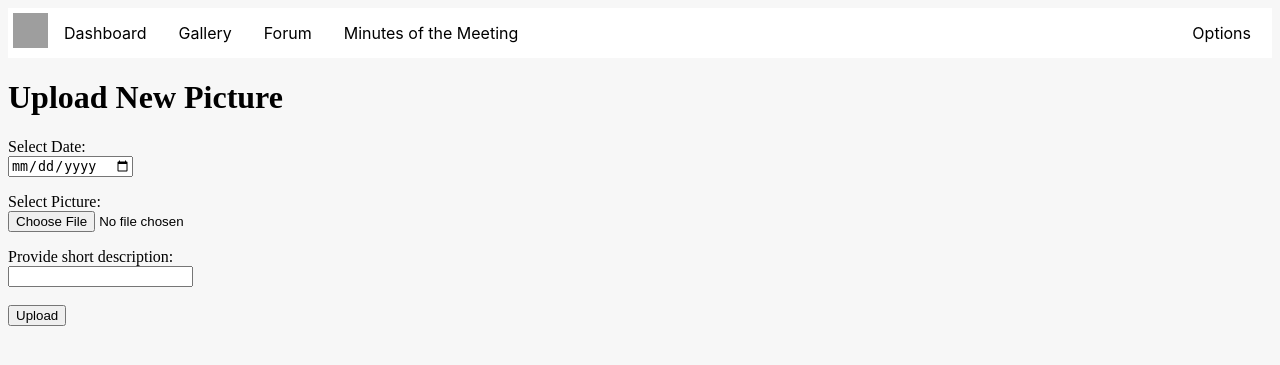
After one commit to delinquentxx/FINALTOPRAMIS, a Flask app: page /upload_picture in a window 1280 px wide. The commit adds this page. Shown: the top 365 px of the page. Run offline with Flask 2, Linux system fonts and the light colour scheme; grey boxes are pictures that could not be loaded.

Commit message:
- added DateField, SelectField, TextAreaField for froms - added Gallery model - added image upload functionality - removed calendar in navbar - renamed upload_new_picture.html to upload_picture.html

```diff
--- a/app.py
+++ b/app.py
@@ -2,7 +2,7 @@ from flask import Flask, render_template, request, url_for, redirect
 from flask_sqlalchemy import SQLAlchemy
 from flask_login import UserMixin, login_user, LoginManager, logout_user, current_user, login_required
 from flask_wtf import FlaskForm
-from wtforms import StringField, PasswordField, SubmitField
+from wtforms import StringField, PasswordField, SubmitField, DateField, SelectField, TextAreaField
 from wtforms.validators import InputRequired, Length, ValidationError
 from flask_bcrypt import Bcrypt
 from data import *
@@ -33,6 +33,12 @@ class Announcement(db.Model, UserMixin):
     committee = db.Column(db.String(30), nullable=False)
     message = db.Column(db.String, nullable=False)
 
+class Gallery(db.Model, UserMixin):
+    id = db.Column(db.Integer, primary_key=True)
+    date = db.Column(db.String(20), nullable=False)
+    image = db.Column(db.LargeBinary, nullable=False)
+    description = db.Column(db.String, nullable=False)
+
 class RegisterForm(FlaskForm):
     studentid = StringField(validators=[InputRequired(), Length
         (min=10, max=10)], render_kw={"placeholder": "Student ID"})
@@ -58,12 +64,12 @@ class LoginForm(FlaskForm):
     submit = SubmitField("Login")
 
 class CreateAnnouncementForm(FlaskForm):
-    date = StringField(validators=[InputRequired(), Length
-        (min=10, max=20)], render_kw={"placeholder": "Date"})
-    committee = StringField(validators=[InputRequired()], render_kw={"placeholder": "Committee"})
-    message = StringField(validators=[InputRequired()], render_kw={"placeholder": "Message"})
+    date = DateField(validators=[InputRequired()], render_kw={"placeholder": "Date"})
+    committee = SelectField(choices=[('Executive Committee'), ('Internal Affairs Committee'), ('External Affairs Committee'), ('Records and Documentations Management Committee'), ('Treasury and Possessions Development Committee')], validators=[InputRequired()], render_kw={"placeholder": "Committee"})
+    message = TextAreaField(validators=[InputRequired()], render_kw={"placeholder": "Message"})
 
     submit = SubmitField("Post Announcement")
+
 
 @app.route('/login', methods=['GET', 'POST'])
 def login():
@@ -125,7 +131,6 @@ def process_delete_announcement():
     process_deleting_announcement(announcement_id)
     return render_template("dashboard.html")
 
-
 @app.route('/minutes', methods=["GET"])
 @login_required
 def minutes():
@@ -136,37 +141,33 @@ def minutes():
 def gallery():
     return render_template("gallery.html")
 
-@app.route('/upload_new_picture', methods=["GET"])
-def upload_new_picture():
-    return render_template("upload_new_picture.html")
+@app.route('/upload_picture', methods=['GET', 'POST'])
+def upload_picture():
 
-@app.route('/process_new_picture', methods=['post'])
-def process_new_picture():
-    picture_date = request.form['date']
-    picture_image = request.form['image']
-    picture_details = request.form['image_details']
+    if request.method == 'POST':
+        file = request.files['image'].read()
+        date = request.form['date']
+        description = request.form['description']
 
-    image_data = {'date': picture_date,
-                    'image': picture_image,
-                    'details': picture_details}
-    insert_picture(image_data)
-    return render_template("gallery.html")
+        new_upload = Gallery(date=date, image=file, description=description)
+        db.session.add(new_upload)
+        db.session.commit()
+        return redirect(url_for('gallery'))
+
+
+    return render_template('upload_picture.html')
+
 
 @app.route('/forum', methods=["GET", "POST"])
 @login_required
 def forum():
     return render_template("forum.html")
 
-@app.route('/calendar', methods=["GET"])
-@login_required
-def calendar():
-    return render_template("calendar.html")
 
 @app.route('/profile', methods=["GET"])
 @login_required
 def profile():
     return render_template("profile.html")
-
 
 
 @app.route('/logout', methods=['GET', 'POST'])
--- a/templates/base2.html
+++ b/templates/base2.html
@@ -13,7 +13,6 @@
 <ul>
   <li><img class = "header-img" src = {{ url_for('static', filename='navbar/FLIPP_LOGO.png') }} alt = "FLIPP Logo"></li>
   <li><a href="{{ url_for('dashboard') }}">Dashboard</a></li>
-  <li><a href="{{ url_for('calendar') }}">Calendar</a></li>
   <li><a href="{{ url_for('gallery') }}">Gallery</a></li>
   <li><a href="{{ url_for('forum') }}">Forum</a></li>
   <li><a href="{{ url_for('minutes') }}"">Minutes of the Meeting</a></li>
--- a/templates/gallery.html
+++ b/templates/gallery.html
@@ -6,8 +6,5 @@
 
 <h1>Welcome to FLIPP Gallery!</h1>
 
-<div>
-  <a class="upload" href="{{ url_for('upload_new_picture') }}">Upload New Picture</a>
-</div>
-
+ <a class="one" href="{{ url_for('upload_picture') }}">Upload New Picture</a>
 {% endblock %}
--- /dev/null
+++ b/templates/upload_picture.html
@@ -0,0 +1,26 @@
+{% extends 'base2.html'%} {% block title %} Create {% endblock %}
+
+{% block content %}
+
+<link rel="stylesheet" href={{ url_for('static', filename='home/create/create.css') }}>
+
+<h1>Upload New Picture</h1>
+
+<form method="POST" enctype="multipart/form-data">
+    <label>Select Date:</label>
+    <br>
+    <input type="date" name="date">
+    <p></p>
+    <label>Select Picture:</label>
+    <br>
+    <input type="file" name="image">
+    <p></p>
+    <label>Provide short description:</label>
+    <br>
+    <input type="text" name="description">
+    <br><br>
+    <button>Upload</button>
+
+</form>
+
+{% endblock %}
```
Also changed, not shown: templates/upload_new_picture.html (deleted, +0 -24 lines), flipp.db.
